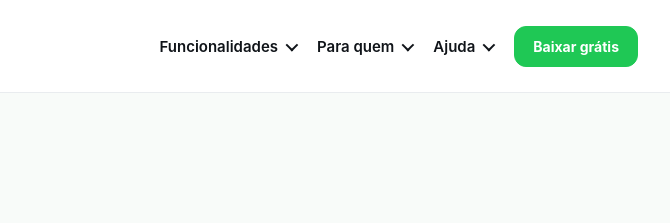
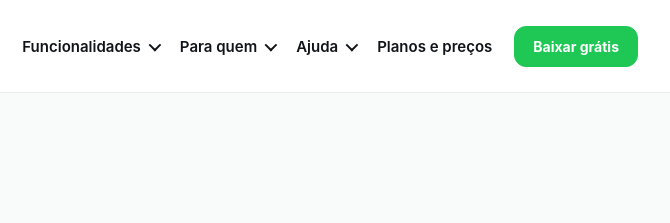
Before and after one commit to robertsuman/fechou-home-exata, a plain HTML site: page ajuda/como-funciona-link-orcamento-digital/index.html in a window 1280 px wide. Shown: the top 223 px of the page, 610-1280 px from the left. Drawn offline with Linux system fonts and the light colour scheme.

Commit message:
feat: links de preços em todas as páginas (4/7)

```diff
--- a/ajuda/como-funciona-link-orcamento-digital/index.html
+++ b/ajuda/como-funciona-link-orcamento-digital/index.html
@@ -45,6 +45,7 @@
           <a href="/ajuda/relatorios-estoque/">Relatórios e estoque</a>
         </div>
       </details>
+      <a href="/precos/">Planos e preços</a>
       <a href="https://play.google.com/store/apps/details?id=com.nkapps.nkplus" class="btn btn-primary btn-small" target="_blank" rel="noopener noreferrer" data-ga-location="header-global">Baixar grátis</a>
     </nav>
   </div>
@@ -107,6 +108,7 @@
     <div class="footer-column">
       <h4>Valeu</h4>
       <a href="/">Página inicial</a>
+      <a href="/precos/">Planos e preços</a>
       <a href="/privacidade/">Política de Privacidade</a>
       <a href="/termos/">Termos de Uso</a>
     </div>
```
Also changed, not shown: ajuda/como-gerar-orcamento-em-pdf/index.html (+2 -0 lines), ajuda/como-gerar-relatorios-pdf/index.html (+2 -0 lines), ajuda/como-lancar-estoque-em-lote/index.html (+2 -0 lines), ajuda/como-organizar-agenda-servicos/index.html (+2 -0 lines), ajuda/como-organizar-apos-orcamento-aprovado/index.html (+2 -0 lines), ajuda/como-personalizar-orcamento-com-logo/index.html (+2 -0 lines), ajuda/como-registrar-pagamentos-combinados/index.html (+2 -0 lines), ajuda/como-registrar-venda-direta/index.html (+2 -0 lines), ajuda/como-saber-orcamento-visualizado/index.html (+2 -0 lines).
